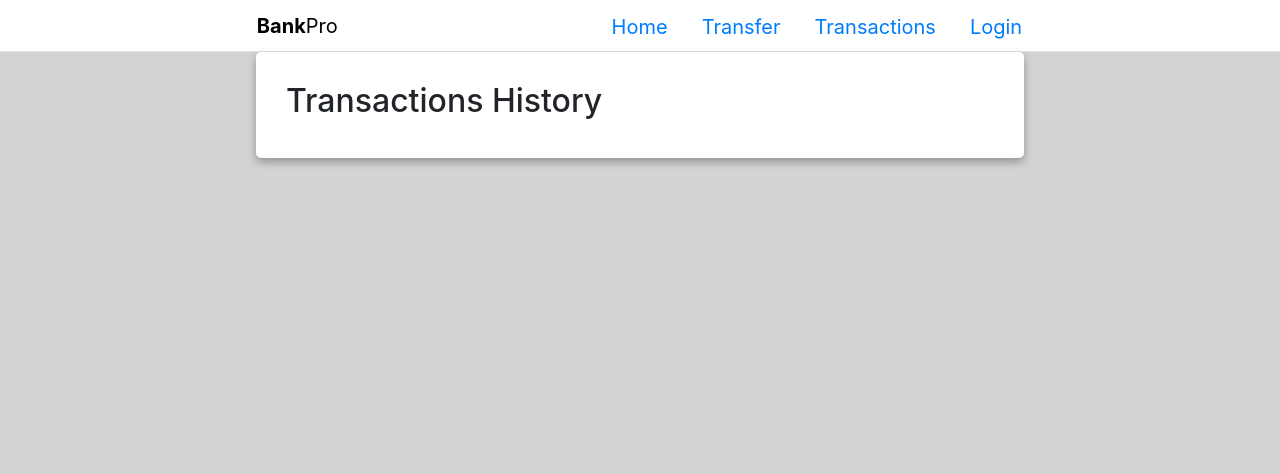
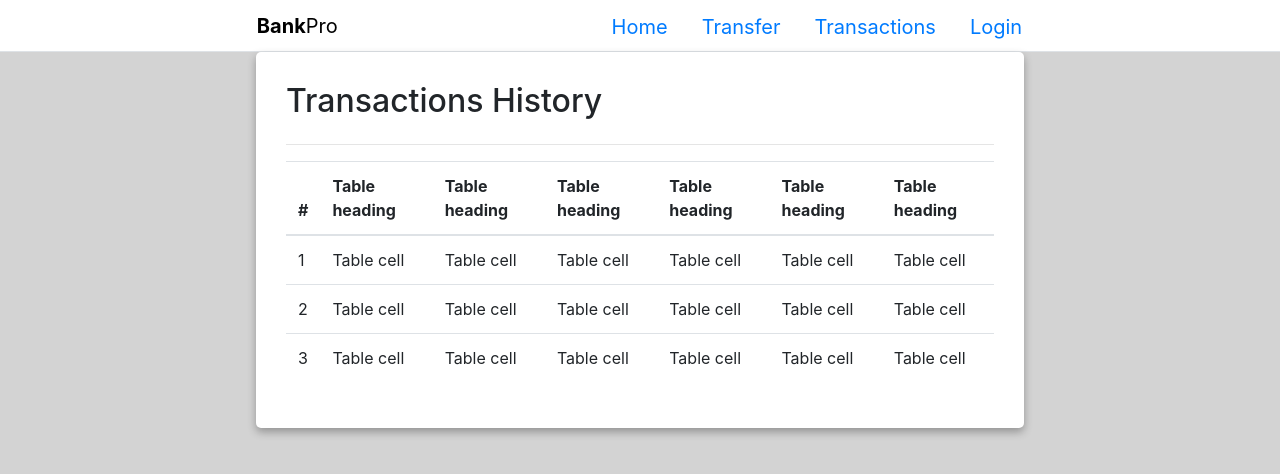
Before and after one commit to chris-billys15/bankpro, a React (Create React App) app: page /transactions in a window 1280 px wide. Shown: the top 474 px of the page. Built offline with nearby package versions, Linux system fonts and the light colour scheme.

Commit message:
added TransactionHistory

```diff
--- a/package.json
+++ b/package.json
@@ -3,7 +3,9 @@
   "version": "0.1.0",
   "private": true,
   "dependencies": {
+    "@material-ui/core": "^4.6.1",
     "bootstrap": "^4.3.1",
+    "material-ui": "^0.20.2",
     "rc-form": "^2.4.10",
     "react": "^16.11.0",
     "react-bootstrap": "^1.0.0-beta.14",
--- a/src/CSS/Transactions.css
+++ b/src/CSS/Transactions.css
@@ -11,5 +11,11 @@
     margin-right: auto;
     padding: 30px;
     display: flex;
+    flex-direction: column;
     background-color: #ffffff;
 }
+
+hr {
+    width: 100%;
+    justify-content: center;
+}
--- a/src/Components/HomeComponent.js
+++ b/src/Components/HomeComponent.js
@@ -2,6 +2,8 @@
 
 import React, { Component } from 'react';
 import '../CSS/Home.css';
+import '../CSS/Transactions.css'
+import TransactionsComponent from "./TransactionsComponent";
 const formatter = new Intl.NumberFormat('en-US', {
     style: 'currency',
     currency: 'IDR',
@@ -45,11 +47,10 @@ class HomeComponent extends Component {
                                 {formatter.format(this.state.balance)}
                             </div>
                         </div>
-
                     </div>
                 </div>
-                </div>
-
+                <TransactionsComponent/>
+            </div>
         );
     }
 }
--- a/src/Components/NavbarComponent.js
+++ b/src/Components/NavbarComponent.js
@@ -5,7 +5,6 @@ import '../CSS/Navbar.css';
 
 import TransferComponent from "./TransferComponent";
 import HomeComponent from "../Components/HomeComponent";
-// import LoginComponent from "./Login/LoginComponent";
 import TransactionsComponent from './TransactionsComponent';
 import LoginComponent from "../Components/LoginComponent";
 
--- a/src/Components/TransactionsComponent.js
+++ b/src/Components/TransactionsComponent.js
@@ -1,15 +1,73 @@
 // TransactionsComponent.js
 
 import React, { Component } from 'react';
+import { Table } from 'react-bootstrap';
+import 'bootstrap/dist/css/bootstrap.min.css';
 import '../CSS/Transactions.css'
 class TransactionsComponent extends Component {
     render() {
         return (
             <div className="card-transactions">
                 <h2>Transactions History</h2>
+                <hr/>
+                <Table responsive>
+                    <thead>
+                    <tr>
+                        <th>#</th>
+                        <th>Table heading</th>
+                        <th>Table heading</th>
+                        <th>Table heading</th>
+                        <th>Table heading</th>
+                        <th>Table heading</th>
+                        <th>Table heading</th>
+                    </tr>
+                    </thead>
+                    <tbody>
+                    <tr>
+                        <td>1</td>
+                        <td>Table cell</td>
+                        <td>Table cell</td>
+                        <td>Table cell</td>
+                        <td>Table cell</td>
+                        <td>Table cell</td>
+                        <td>Table cell</td>
+                    </tr>
+                    <tr>
+                        <td>2</td>
+                        <td>Table cell</td>
+                        <td>Table cell</td>
+                        <td>Table cell</td>
+                        <td>Table cell</td>
+                        <td>Table cell</td>
+                        <td>Table cell</td>
+                    </tr>
+                    <tr>
+                        <td>3</td>
+                        <td>Table cell</td>
+                        <td>Table cell</td>
+                        <td>Table cell</td>
+                        <td>Table cell</td>
+                        <td>Table cell</td>
+                        <td>Table cell</td>
+                    </tr>
+                    </tbody>
+                </Table>
             </div>
         );
     }
 }
 
 export default TransactionsComponent;
+
+/*
+            <div className="card-transactions">
+                <h2>Transactions History</h2>
+                <hr/>
+                <div className="container">
+                    <div className="row">
+                        <div className="col">Jenis Transaksi</div>
+                        <div className="col">Amount</div>
+                    </div>
+                </div>
+            </div>
+ */
```
Also changed, not shown: 1 other file (tests, documents, lock files or other folders).
